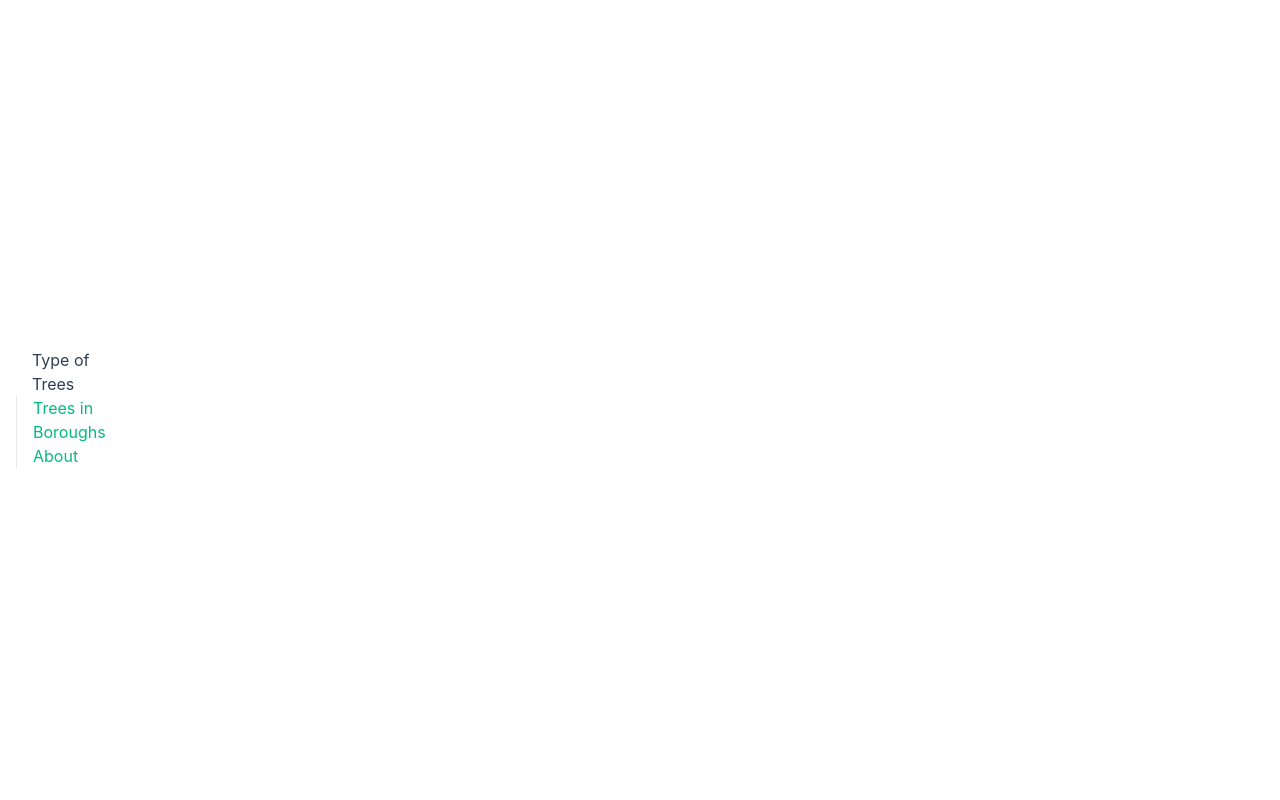
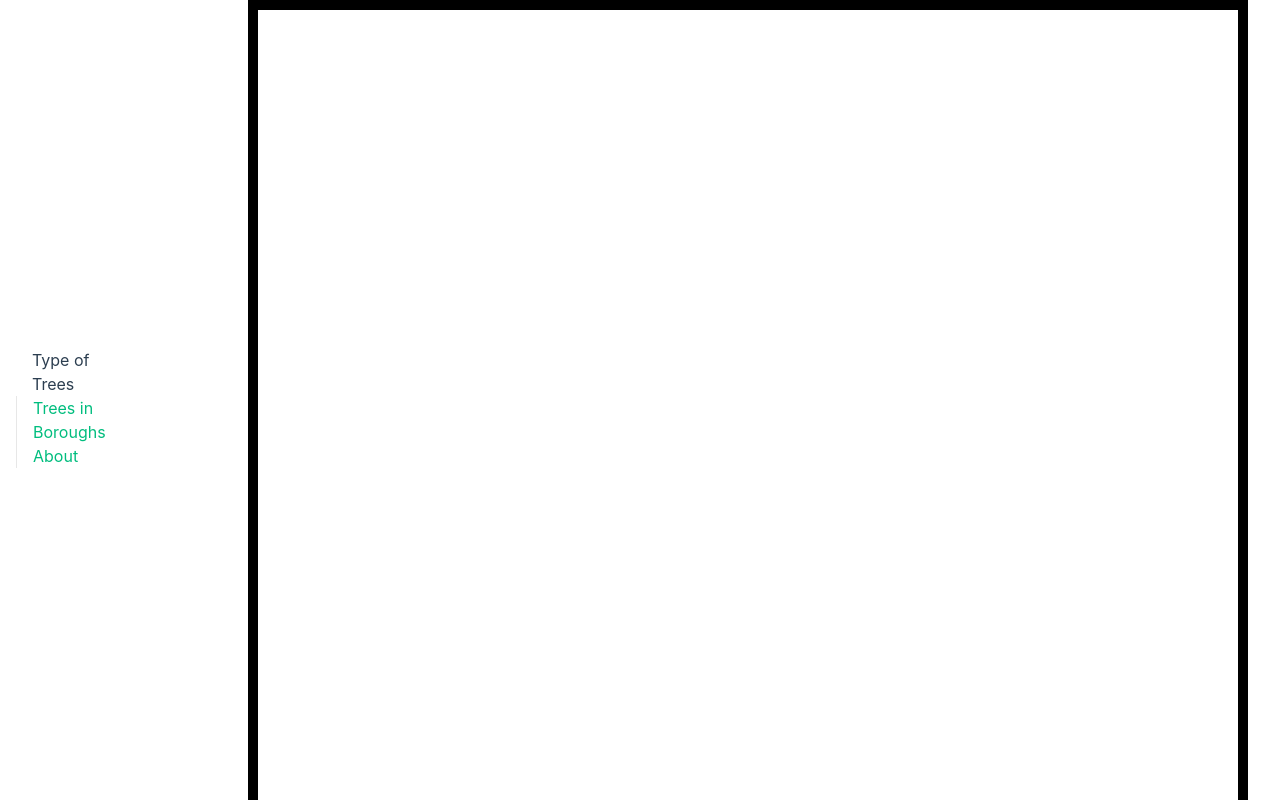
Before and after one commit to staten-island-tech/vue-api-project-josh-rovensky-and-paul-mkrtichian, a Vue app in the folder vite-project/: page / in a window 1280 px wide. Shown: the top 800 px of the page. Built offline with nearby package versions, Linux system fonts and the light colour scheme; no server answers.

Commit message:
Update HomeView.vue

```diff
--- a/vite-project/src/views/HomeView.vue
+++ b/vite-project/src/views/HomeView.vue
@@ -60,5 +60,6 @@ export default {
 .container{
   height: 1000px;
   width: 1000px;
+  border: 10px solid black;
 }
 </style>
```
